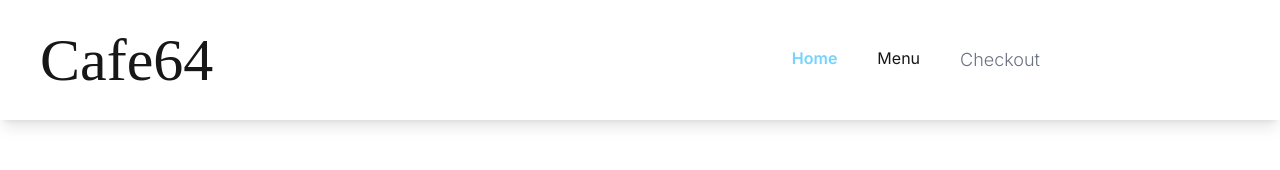
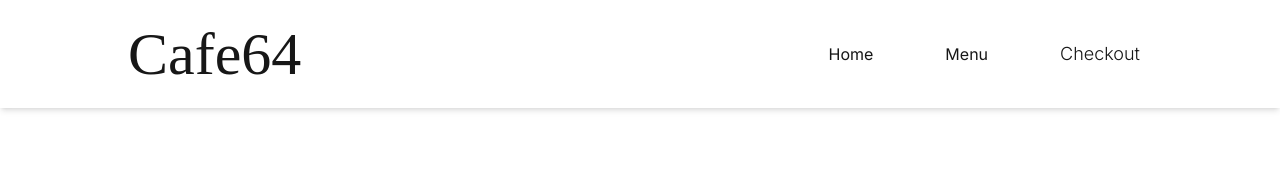
Before and after one commit to mathew-dewes/Cafe-64, a Next.js app: page / in a window 1280 px wide. Shown: the top 170 px of the page. Built offline with nearby package versions, Linux system fonts and the light colour scheme; a web font is replaced by a local one.

Commit message:
Mobile hamburger menu added

```diff
--- a/app/(customer)/checkout/_components/OrderForm.tsx
+++ b/app/(customer)/checkout/_components/OrderForm.tsx
@@ -70,18 +70,18 @@ export default function OrderForm() {
   )}
 </div>
             <div>
-                <input {...register("name")} placeholder="Full name" className="appearance-none border focus:ring-3 focus:outline-none rounded p-2 focus:ring-accent-500" type="text" name="name" />
+                <input {...register("name")} placeholder="Full name" className="appearance-none border focus:ring-3 focus:outline-none rounded p-2 focus:ring-accent-500 focus:bg-slate-100" type="text" name="name" />
                 {errors.name?.message && <p className="text-red-500 font-medium mt-1">{errors.name?.message}</p>}
 
             </div>
 
 
             <div>
-                <input {...register("email")} placeholder="Email" className="appearance-none border focus:ring-3 focus:outline-none rounded p-2 focus:ring-accent-500" type="text" name="email" />
+                <input {...register("email")} placeholder="Email" className="appearance-none border focus:ring-3 focus:outline-none rounded p-2 focus:ring-accent-500 focus:bg-slate-100" type="text" name="email" />
                 {errors.email?.message && <p className="text-red-500 font-medium mt-1">{errors.email?.message}</p>}
             </div>
             <div>
-                <input {...register("phone")} placeholder="Phone" className="appearance-none border focus:ring-3 focus:outline-none rounded p-2 focus:ring-accent-500" type="number" name="phone" />
+                <input {...register("phone")} placeholder="Phone" className="appearance-none border focus:ring-3 focus:outline-none rounded p-2 focus:ring-accent-500 focus:bg-slate-100" type="number" name="phone" />
                 {errors.phone?.message && <p className="text-red-500 font-medium mt-1">{errors.phone?.message}</p>}
             </div>
 
--- a/app/layout.tsx
+++ b/app/layout.tsx
@@ -1,14 +1,15 @@
 import type { Metadata } from "next";
-import {  Passions_Conflict, Inter } from "next/font/google";
+import { Passions_Conflict, Inter } from "next/font/google";
 import "./globals.css";
-import Navbar from "@/ui/layout/Navbar";
+// import Navbar from "@/ui/navigation/Navbar";
+import Header from "@/ui/layout/Header";
 
 
 
 const passions_Conflict = Passions_Conflict({
   variable: "--font-passions-sans",
   subsets: ["latin"],
-  weight:"400"
+  weight: "400"
 });
 
 const inter = Inter({
@@ -34,10 +35,11 @@ export default function RootLayout({
       <body
         className={`${inter.variable} ${passions_Conflict.variable} antialiased`}
       >
-              <Navbar/>
+    <Header/>
+        {/* <Navbar /> */}
         <main className="mx-10 mt-10">
 
-        {children}
+          {children}
         </main>
 
       </body>
--- /dev/null
+++ b/ui/layout/Header.tsx
@@ -0,0 +1,30 @@
+"use client"
+
+import Link from "next/link";
+import Navlinks from "../navigation/NavLinks";
+import { HamburgerButton } from "../navigation/HamburgerButton";
+import { useState } from "react";
+
+export default function Header(){
+
+    const [isMenuOpen, setIsMenuOpen] = useState(false)
+    return (
+            <header className="flex justify-between items-center py-6 px-8 md:px-32 shadow-md">
+          <Link href={'/'}><h3 id="logo" className="text-6xl font-medium hover:scale-105 transition-all">Cafe64</h3></Link>
+         <Navlinks/>
+         <HamburgerButton onClick={()=> setIsMenuOpen(!isMenuOpen)}/>
+            <div className={`absolute xl:hidden top-24 left-0 w-full bg-white flex flex-col item-center gap-6 font-semibold text-lg
+                transform transition-transform ${isMenuOpen ? "opacity-100" : "opacity-0"}`}
+                style={{transition: "transform 0.3s ease, opacity 0.3s ease"}}>
+                           <Link onClick={()=> setIsMenuOpen(!isMenuOpen)}  className="list-none w-full text-center p-4 hover:bg-accent-500 hover:text-white
+                    transition-all cursor-pointer" href={'/'}>Home</Link>
+                           <Link onClick={()=> setIsMenuOpen(!isMenuOpen)}  className="list-none w-full text-center p-4 hover:bg-accent-500 hover:text-white
+                    transition-all cursor-pointer" href={'/menu'}>Menu</Link>
+                           <Link onClick={()=> setIsMenuOpen(!isMenuOpen)}  className="list-none w-full text-center p-4 hover:bg-accent-500 hover:text-white
+                    transition-all cursor-pointer" href={'/checkout'}>Checkout</Link>
+
+            </div>
+
+        </header>
+    )
+}
--- a/ui/layout/NavLinks.tsx
+++ /dev/null
@@ -1,27 +0,0 @@
-"use client"
-
-
-
-
-import { useCartStore } from "@/app/(customer)/_hooks/cart-store";
-import Link from "next/link";
-import { usePathname } from "next/navigation";
-
-export default function Navlinks(){
-
-    const pathName = usePathname();
-    const { items } = useCartStore();
-    const cartEmpty = items.length < 1
-
-    return (
-        <ul className="sm:flex gap-10 mr-50 hidden">
-        <Link className={`${pathName == '/' ? "text-sky-300 font-semibold" : ""}`} href={'/'}>Home</Link>
-        <Link className={`${pathName == '/menu' ? "text-sky-300 font-semibold" : ""}`} href={'/menu'}>Menu</Link>
-        {!cartEmpty ? <Link className={`${pathName == '/checkout' ? "text-sky-300 font-semibold" : ""}`} href={'/checkout'}>Checkout</Link>:
-        <p className="text-gray-500">Checkout</p>}
-
-
-
-    </ul>
-    )
-}
--- /dev/null
+++ b/ui/navigation/HamburgerButton.tsx
@@ -0,0 +1,17 @@
+"use client"
+
+import Image from "next/image"
+
+type ButtonProps = {
+    mobileMenu?: boolean,
+    onClick?: React.MouseEventHandler<HTMLButtonElement>
+}
+
+export function HamburgerButton({
+    mobileMenu, onClick}:ButtonProps){
+    return(
+        <button className="cursor-pointer xl:hidden block" onClick={onClick} aria-labelledby='nav-label' aria-expanded={mobileMenu}>
+            <Image src={'/hamburger.png'} width={42} height={24} alt="Hamburger icon"/>
+        </button>
+    )
+}
--- /dev/null
+++ b/ui/navigation/MenuCloseButton.tsx
@@ -0,0 +1,14 @@
+"use client"
+
+import Image from "next/image"
+
+
+export default function MenuCloseButton({onClick}:
+    {onClick: React.MouseEventHandler<HTMLButtonElement>}
+){
+    return (
+        <button onClick={()=>onClick} className="cursor-pointer sm:block">
+            <Image width={42} height={24} alt="Menu close" src={'/close.png'}/>
+        </button>
+    )
+}
--- /dev/null
+++ b/ui/navigation/NavLinks.tsx
@@ -0,0 +1,28 @@
+"use client"
+
+
+
+
+import { useCartStore } from "@/app/(customer)/_hooks/cart-store";
+import Link from "next/link";
+// import { usePathname } from "next/navigation";
+
+export default function Navlinks(){
+
+    // const pathName = usePathname();
+    const { items } = useCartStore();
+    const cartEmpty = items.length < 1
+
+    return (
+        <ul className="hidden xl:flex items-center gap-12  text-base">
+        {/* <Link className={`${pathName == '/' ? "" : ""} `} href={'/'}>Home</Link> */}
+        <Link className={"p-3 hover:bg-sky-400 hover:text-white rounded-md transition-all cursor-pointer"} href={'/'}>Home</Link>
+        <Link className={"p-3 hover:bg-sky-400 hover:text-white rounded-md transition-all cursor-pointer"} href={'/menu'}>Menu</Link>
+        {!cartEmpty ? <Link className={"p-3 hover:bg-sky-400 hover:text-white rounded-md transition-all cursor-pointer"} href={'/checkout'}>Checkout</Link>:
+        <p className={"p-3 hover:bg-sky-400 hover:text-white rounded-md transition-all cursor-pointer"}>Checkout</p>}
+
+
+
+    </ul>
+    )
+}
```
Also changed, not shown: ui/navigation/Navbar.tsx (renamed from ui/layout/Navbar.tsx, +8 -2 lines), public/close.png (added), public/hamburger.png (added).
